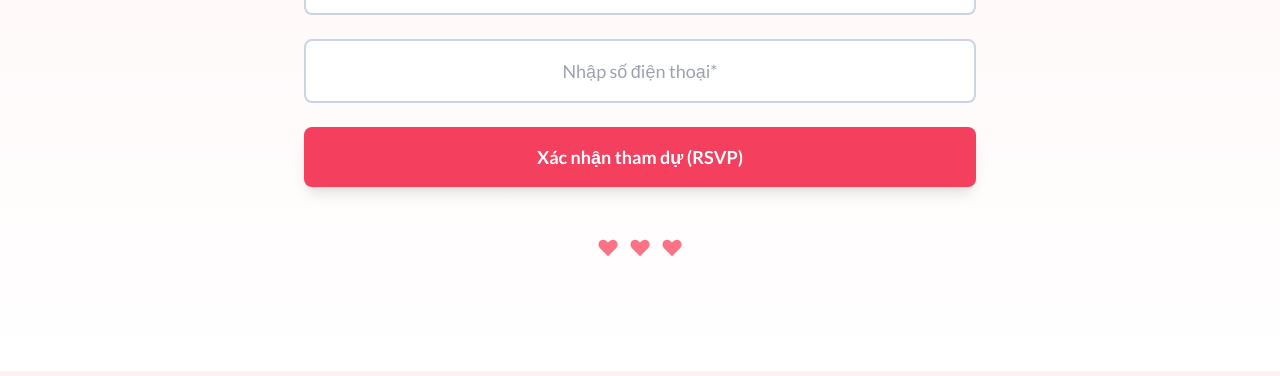
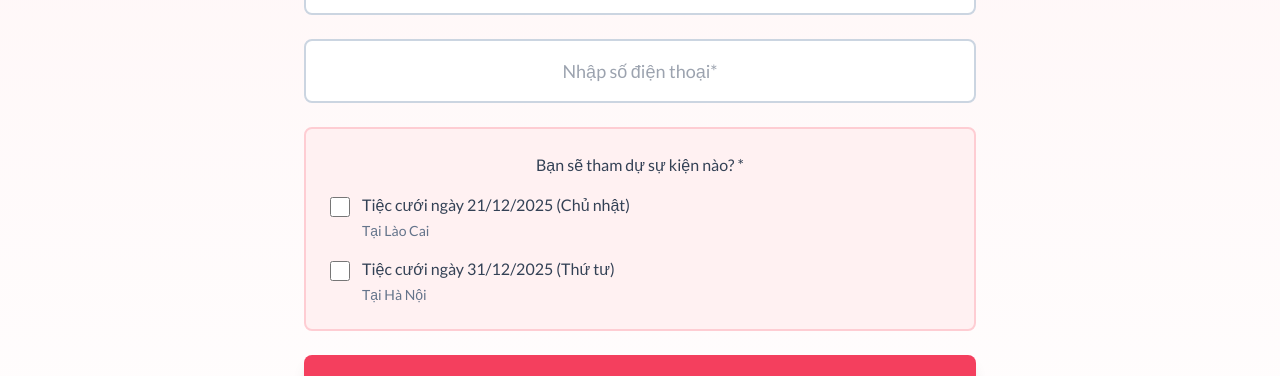
Before and after one commit to nqtuan11192/nqtuan11192.github.io, a React (Vite) app: page / in a window 1280 px wide. Shown: the part 8240-8616 px from the top of the page. Built offline with nearby package versions, Linux system fonts and the light colour scheme; no server answers; the database is empty.

Commit message:
Update functionality

```diff
--- a/components/RSVP.tsx
+++ b/components/RSVP.tsx
@@ -3,6 +3,8 @@ import React, { useState } from 'react';
 const RSVP: React.FC = () => {
     const [name, setName] = useState('');
     const [phone, setPhone] = useState('');
+    const [attendDec21, setAttendDec21] = useState(false);
+    const [attendDec31, setAttendDec31] = useState(false);
     const [isSubmitting, setIsSubmitting] = useState(false);
     const [submitStatus, setSubmitStatus] = useState<'idle' | 'success' | 'error'>('idle');
     const [errorMessage, setErrorMessage] = useState('');
@@ -15,6 +17,11 @@ const RSVP: React.FC = () => {
 
         if (!name.trim() || !phone.trim()) {
             setErrorMessage('Vui lòng nhập tên, số điện thoại để xác nhận tham dự giúp chúng mình nhé!');
+            return;
+        }
+
+        if (!attendDec21 && !attendDec31) {
+            setErrorMessage('Vui lòng chọn ít nhất một sự kiện bạn sẽ tham dự!');
             return;
         }
 
@@ -31,6 +38,8 @@ const RSVP: React.FC = () => {
                 body: JSON.stringify({
                     name: name.trim(),
                     phone: phone.trim(),
+                    attendDec21: attendDec21,
+                    attendDec31: attendDec31,
                     timestamp: new Date().toISOString(),
                 }),
             });
@@ -39,6 +48,8 @@ const RSVP: React.FC = () => {
             setSubmitStatus('success');
             setName('');
             setPhone('');
+            setAttendDec21(false);
+            setAttendDec31(false);
 
             setTimeout(() => {
                 setSubmitStatus('idle');
@@ -120,6 +131,51 @@ const RSVP: React.FC = () => {
                             />
                         </div>
 
+                        {/* Event Attendance Checkboxes */}
+                        <div className="bg-rose-50 border-2 border-rose-200 rounded-lg p-6 space-y-4">
+                            <p className="text-slate-700 font-medium text-center mb-4">
+                                Bạn sẽ tham dự sự kiện nào? *
+                            </p>
+
+                            {/* Dec 21 Checkbox */}
+                            <label className="flex items-start gap-3 cursor-pointer group">
+                                <input
+                                    type="checkbox"
+                                    checked={attendDec21}
+                                    onChange={(e) => setAttendDec21(e.target.checked)}
+                                    className="mt-1 w-5 h-5 text-rose-500 border-2 border-slate-300 rounded focus:ring-2 focus:ring-rose-300 cursor-pointer"
+                                    disabled={isSubmitting}
+                                />
+                                <div className="flex-1">
+                                    <p className="text-slate-700 font-medium group-hover:text-rose-600 transition-colors">
+                                        Tiệc cưới ngày 21/12/2025 (Chủ nhật)
+                                    </p>
+                                    <p className="text-slate-500 text-sm mt-1">
+                                        Tại Lào Cai
+                                    </p>
+                                </div>
+                            </label>
+
+                            {/* Dec 31 Checkbox */}
+                            <label className="flex items-start gap-3 cursor-pointer group">
+                                <input
+                                    type="checkbox"
+                                    checked={attendDec31}
+                                    onChange={(e) => setAttendDec31(e.target.checked)}
+                                    className="mt-1 w-5 h-5 text-rose-500 border-2 border-slate-300 rounded focus:ring-2 focus:ring-rose-300 cursor-pointer"
+                                    disabled={isSubmitting}
+                                />
+                                <div className="flex-1">
+                                    <p className="text-slate-700 font-medium group-hover:text-rose-600 transition-colors">
+                                        Tiệc cưới ngày 31/12/2025 (Thứ tư)
+                                    </p>
+                                    <p className="text-slate-500 text-sm mt-1">
+                                        Tại Hà Nội
+                                    </p>
+                                </div>
+                            </label>
+                        </div>
+
                         {/* Error Message */}
                         {errorMessage && (
                             <p className="text-rose-500 text-center text-sm font-medium">
```
